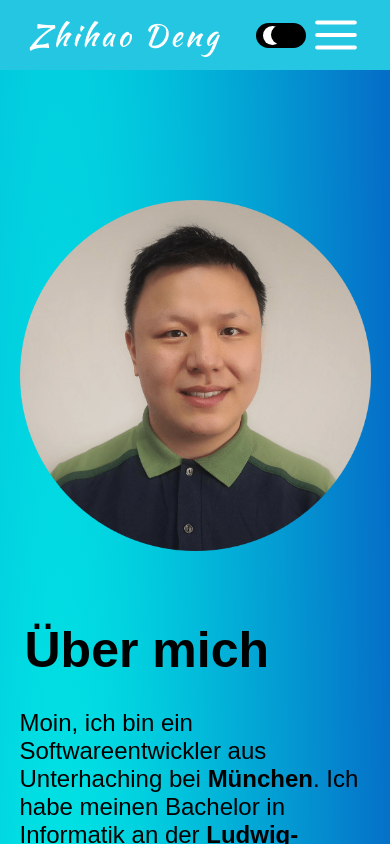
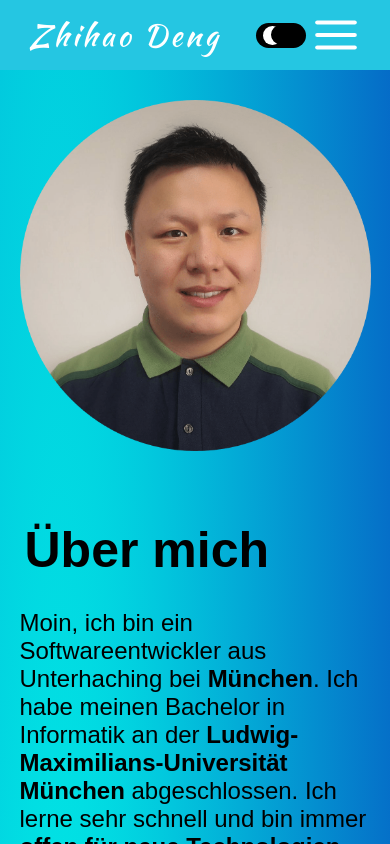
Before and after one commit to zh-deng/portfolio, a React (Create React App) app: page / in a window 390 px wide. Shown: the top 844 px of the page. Built offline with nearby package versions, Linux system fonts and the light colour scheme.

Commit message:
mobile design improvement

```diff
--- a/src/containers/hero/hero.css
+++ b/src/containers/hero/hero.css
@@ -57,7 +57,7 @@
 
 @media screen and (max-width: 720px) {
     .hero {
-        padding: 200px 5% 0 5%;
+        padding: 100px 5% 0 5%;
     }
 
     .hero__floatbutton{
```
